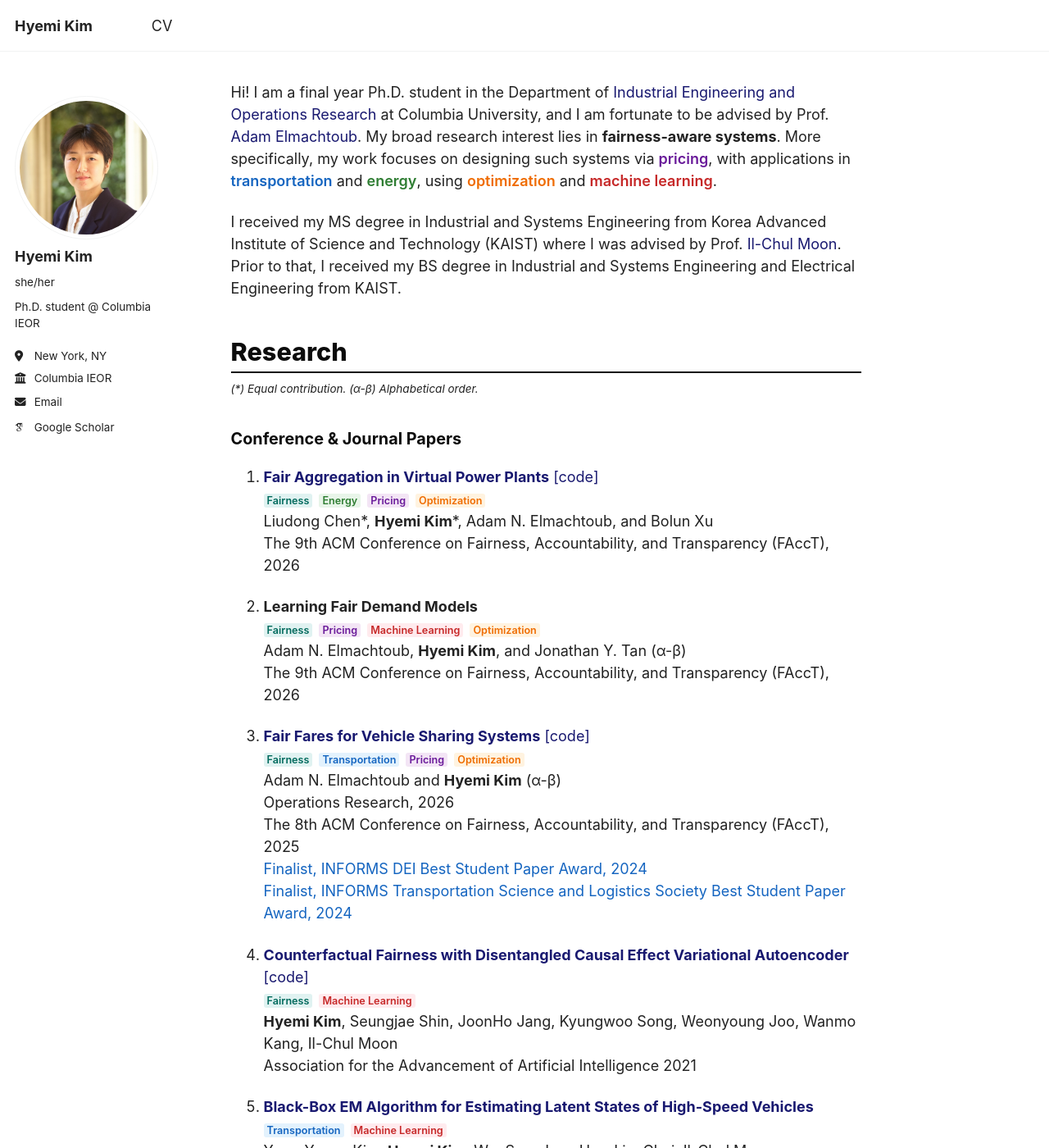
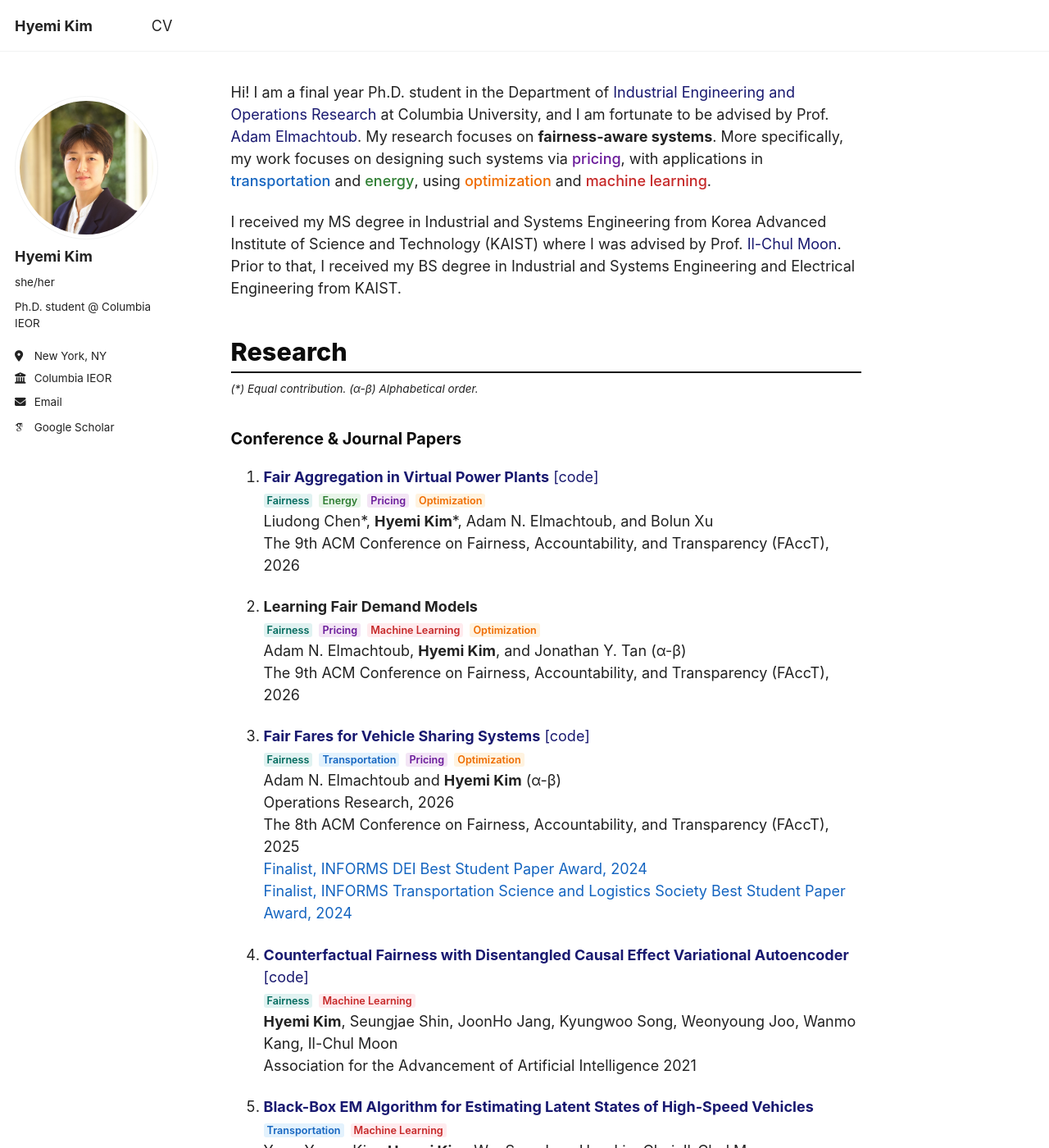
Before and after one commit to HyemiK1m/hyemik1m.github.io, a Jekyll site: the page built from _pages/about.md, in a window 1280 px wide and 1400 px high. Shown: the whole window at 82% size. Built offline with Jekyll 4.4.1, drawn with Linux system fonts in a browser that asks for light colours; some web fonts are replaced; a script that is not in the unit is left out.

Commit message:
Update about.md

```diff
--- a/_pages/about.md
+++ b/_pages/about.md
@@ -15,16 +15,16 @@ redirect_from:
   .tag-optimization { background-color: #FFF3E0; color: #EF6C00; padding: 1px 4px; border-radius: 3px; font-size: 0.7em; font-weight: 600; margin-right: 3px; display: inline-block; margin-bottom: 2px; line-height: 1.2;}
   .tag-ml { background-color: #FFEBEE; color: #C62828; padding: 1px 4px; border-radius: 3px; font-size: 0.7em; font-weight: 600; margin-right: 3px; display: inline-block; margin-bottom: 2px; line-height: 1.2;}
 
-  /* Text Colors for Bio */
-  .text-fairness { color: #00695C; font-weight: 600; }
-  .text-transportation { color: #1565C0; font-weight: 600; }
-  .text-energy { color: #2E7D32; font-weight: 600; }
-  .text-pricing { color: #6A1B9A; font-weight: 600; }
-  .text-optimization { color: #EF6C00; font-weight: 600; }
-  .text-ml { color: #C62828; font-weight: 600; }
+  /* Text Colors for Bio - Changed to 500 for a subtle boldness */
+  .text-fairness { color: #00695C; font-weight: 500; }
+  .text-transportation { color: #1565C0; font-weight: 500; }
+  .text-energy { color: #2E7D32; font-weight: 500; }
+  .text-pricing { color: #6A1B9A; font-weight: 500; }
+  .text-optimization { color: #EF6C00; font-weight: 500; }
+  .text-ml { color: #C62828; font-weight: 500; }
 </style>
 
-Hi! I am a final year Ph.D. student in the Department of [Industrial Engineering and Operations Research](https://ieor.columbia.edu/) at Columbia University, and I am fortunate to be advised by Prof. [Adam Elmachtoub](https://www.columbia.edu/~ae2516/). My broad research interest lies in **fairness-aware systems**. More specifically, my work focuses on designing such systems via <span class="text-pricing">pricing</span>, with applications in <span class="text-transportation">transportation</span> and <span class="text-energy">energy</span>, using <span class="text-optimization">optimization</span> and <span class="text-ml">machine learning</span>.
+Hi! I am a final year Ph.D. student in the Department of [Industrial Engineering and Operations Research](https://ieor.columbia.edu/) at Columbia University, and I am fortunate to be advised by Prof. [Adam Elmachtoub](https://www.columbia.edu/~ae2516/). My research focuses on **fairness-aware systems**. More specifically, my work focuses on designing such systems via <span class="text-pricing">pricing</span>, with applications in <span class="text-transportation">transportation</span> and <span class="text-energy">energy</span>, using <span class="text-optimization">optimization</span> and <span class="text-ml">machine learning</span>.
 
 I received my MS degree in Industrial and Systems Engineering from Korea Advanced Institute of Science and Technology (KAIST) where I was advised by Prof. [Il-Chul Moon](https://aai.kaist.ac.kr/bbs/board.php?bo_table=sub2_1&wr_id=3). Prior to that, I received my BS degree in Industrial and Systems Engineering and Electrical Engineering from KAIST.
 
```
